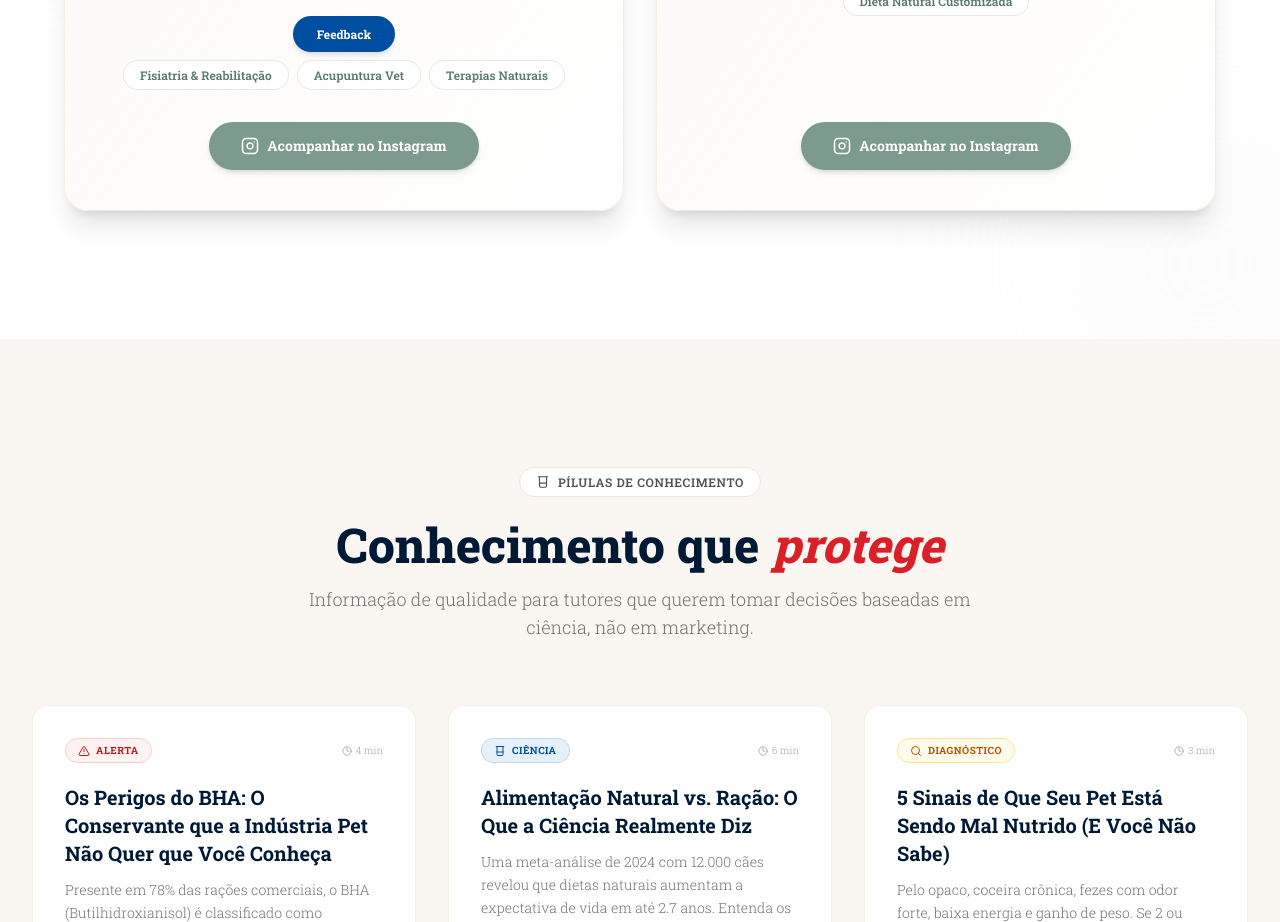
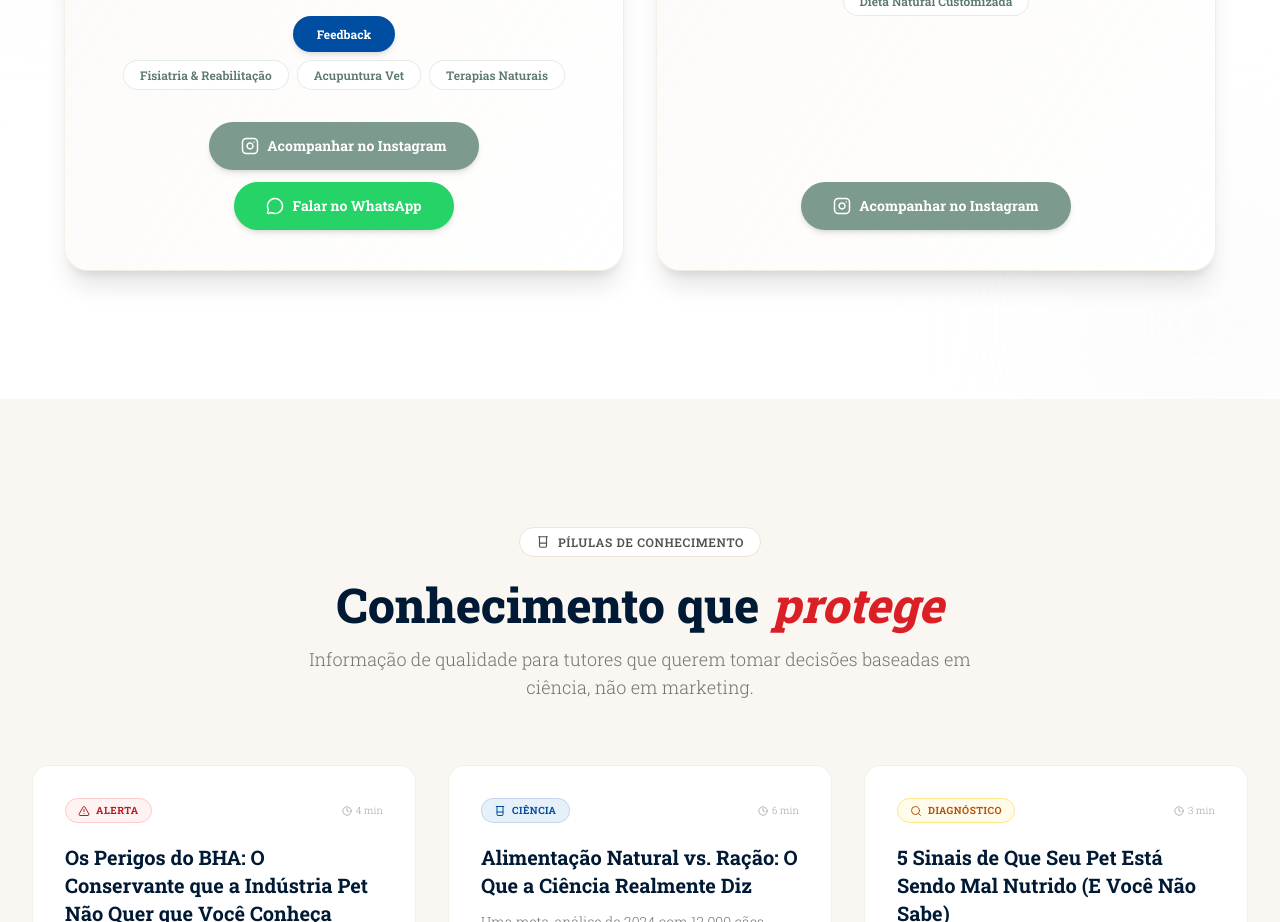
Before and after one commit to ShiftBrothers/cozinha_pet, a React (Vite) app: page / in a window 1280 px wide. Shown: the part 4260-5182 px from the top of the page. Built offline with nearby package versions, Linux system fonts and the light colour scheme.

Commit message:
feat: add Testimonials component showcasing partner veterinarians and nutritionists

```diff
--- a/components/Testimonials.tsx
+++ b/components/Testimonials.tsx
@@ -1,5 +1,5 @@
 import React, { useState, useRef, useEffect } from 'react';
-import { Award, BadgeCheck, Instagram, CheckCircle2 } from 'lucide-react';
+import { Award, BadgeCheck, Instagram, CheckCircle2, MessageCircle } from 'lucide-react';
 
 export const Testimonials: React.FC = () => {
   const [isVisible, setIsVisible] = useState(false);
@@ -106,7 +106,7 @@ export const Testimonials: React.FC = () => {
               </div>
             </div>
 
-            <div className="text-center mt-auto">
+            <div className="text-center mt-auto flex flex-col items-center gap-3">
               <a
                 href="https://www.instagram.com/vetcarolcattani?igsh=MXJsMXpxaDUzOHJ2aA%3D%3D"
                 target="_blank"
@@ -114,6 +114,14 @@ export const Testimonials: React.FC = () => {
                 className="inline-flex items-center gap-2 bg-brand-sage text-white hover:bg-brand-sageDark px-8 py-3.5 rounded-full font-bold text-sm transition-all shadow-md hover:shadow-brand-sage/20 active:scale-95"
               >
                 <Instagram size={18} /> Acompanhar no Instagram
+              </a>
+              <a
+                href="https://api.whatsapp.com/send/?phone=554199851567&text=Ol%C3%A1%20%21%20Vim%20pela%20CozinhaPet%20gostaria%20de%20montar%20um%20card%C3%A1pio%20%F0%9F%90%BE"
+                target="_blank"
+                rel="noopener noreferrer"
+                className="inline-flex items-center gap-2 bg-[#25D366] text-white hover:bg-[#1ebe5d] px-8 py-3.5 rounded-full font-bold text-sm transition-all shadow-md hover:shadow-[#25D366]/30 active:scale-95"
+              >
+                <MessageCircle size={18} /> Falar no WhatsApp
               </a>
             </div>
           </div>
```
